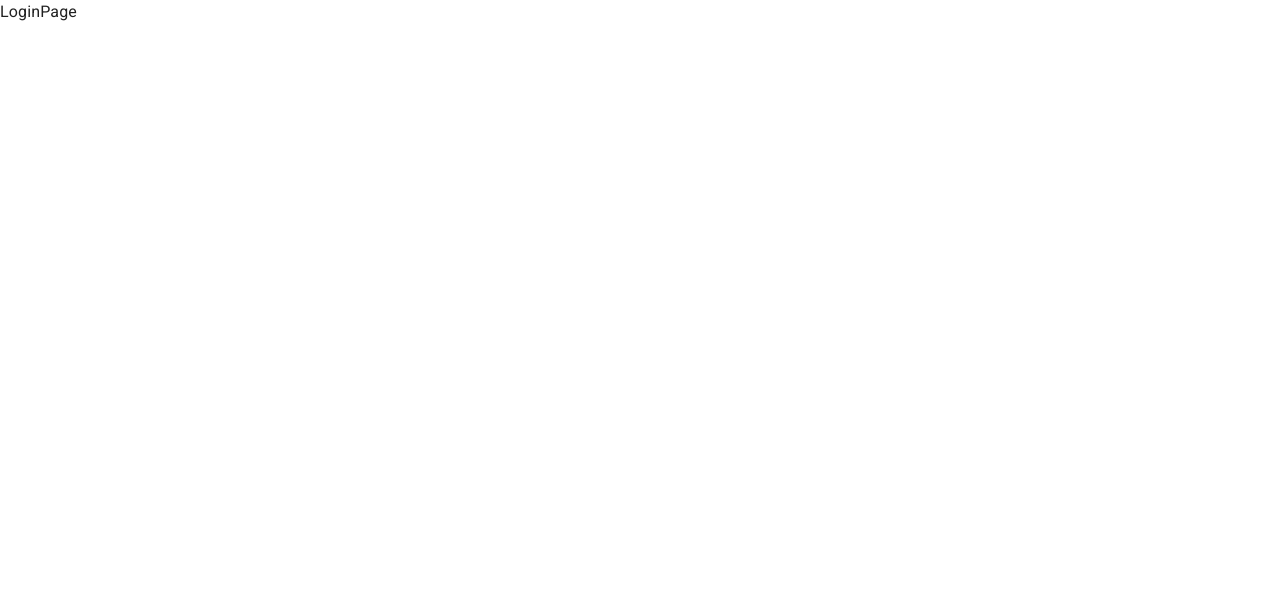
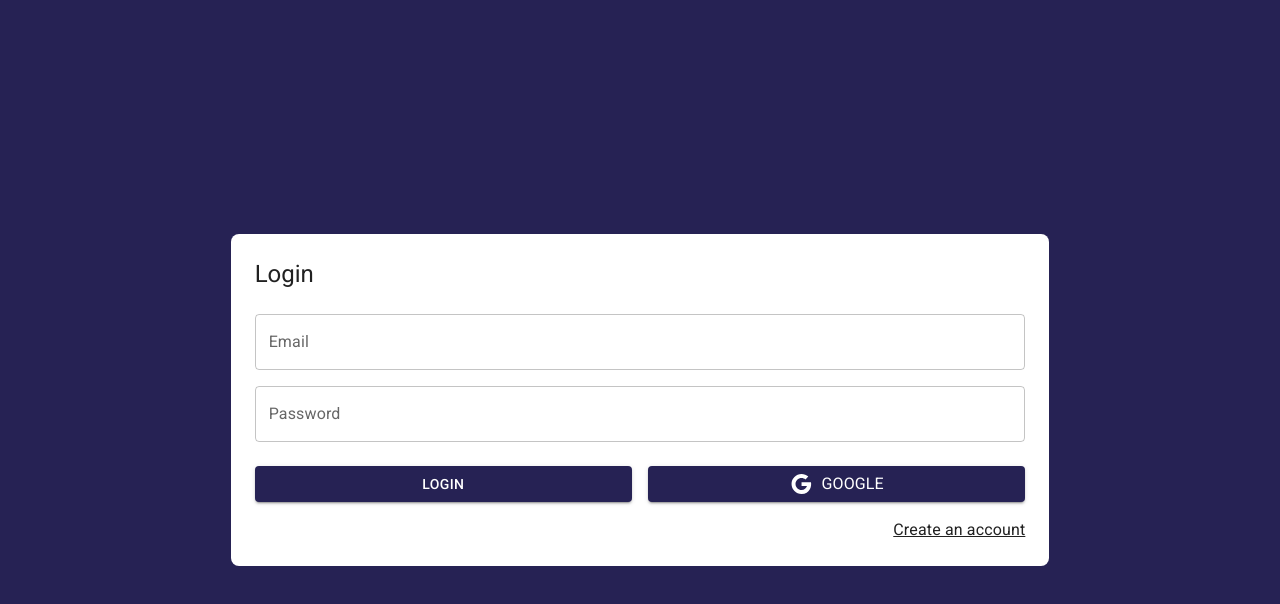
Before and after one commit to mcmmiguel/journalApp-ReactFH, a React (Vite) app: page /auth/login in a window 1280 px wide. Shown: the top 604 px of the page. Built offline with nearby package versions, Linux system fonts and the light colour scheme.

Commit message:
Design of LoginPage WITHOUT LAYOUT. Feat. Linked to Register Page

```diff
--- a/src/auth/pages/LoginPage.jsx
+++ b/src/auth/pages/LoginPage.jsx
@@ -1,7 +1,70 @@
+import { Link as RouterLink } from 'react-router-dom';
+import { Google } from "@mui/icons-material"
+import { Button, Grid, Link, TextField, Typography } from "@mui/material"
 
 
 export const LoginPage = () => {
     return (
-        <div>LoginPage</div>
+        <Grid
+            container
+            spacing={0}
+            direction="column" //Use flexbox implicitly
+            alignItems="center"
+            justifyContent="center"
+            sx={{ minHeight: '100vh', backgroundColor: 'primary.main', padding: 4 }}
+        >
+            <Grid item
+                className="box-shadow"
+                xs={3}
+                sx={{ backgroundColor: 'white', padding: 3, borderRadius: 2 }}>
+
+                <Typography variant="h5" sx={{ marginBottom: 1 }}>Login</Typography>
+
+                <form>
+                    <Grid container>
+                        <Grid item xs={12} sx={{ mt: 2 }}>
+                            <TextField
+                                label="Email"
+                                type="email"
+                                placeholder="correo@gmail.com"
+                                fullWidth
+                            />
+                        </Grid>
+
+                        <Grid item xs={12} sx={{ mt: 2 }}>
+                            <TextField
+                                label="Password"
+                                type="password"
+                                placeholder="Password"
+                                fullWidth
+                            />
+                        </Grid>
+
+                        <Grid container spacing={2} sx={{ mb: 2, mt: 1 }}>
+                            <Grid item xs={12} md={6}>
+                                <Button variant="contained" fullWidth>
+                                    Login
+                                </Button>
+                            </Grid>
+
+                            <Grid item xs={12} md={6}>
+                                <Button variant="contained" fullWidth>
+                                    <Google />
+                                    <Typography sx={{ ml: 1 }}>Google</Typography>
+                                </Button>
+                            </Grid>
+                        </Grid>
+
+                        <Grid container direction="row" justifyContent="end">
+                            <Link component={RouterLink} color="inherit" to="/auth/register">
+                                Create an account
+                            </Link>
+                        </Grid>
+
+                    </Grid>
+                </form>
+
+            </Grid>
+        </Grid>
     )
 }
--- a/src/styles.css
+++ b/src/styles.css
@@ -0,0 +1,3 @@
+.box-shadow {
+    box-shadow: 0px 5px 5px rgba(0, 0, 0, 0.2);
+}
```
